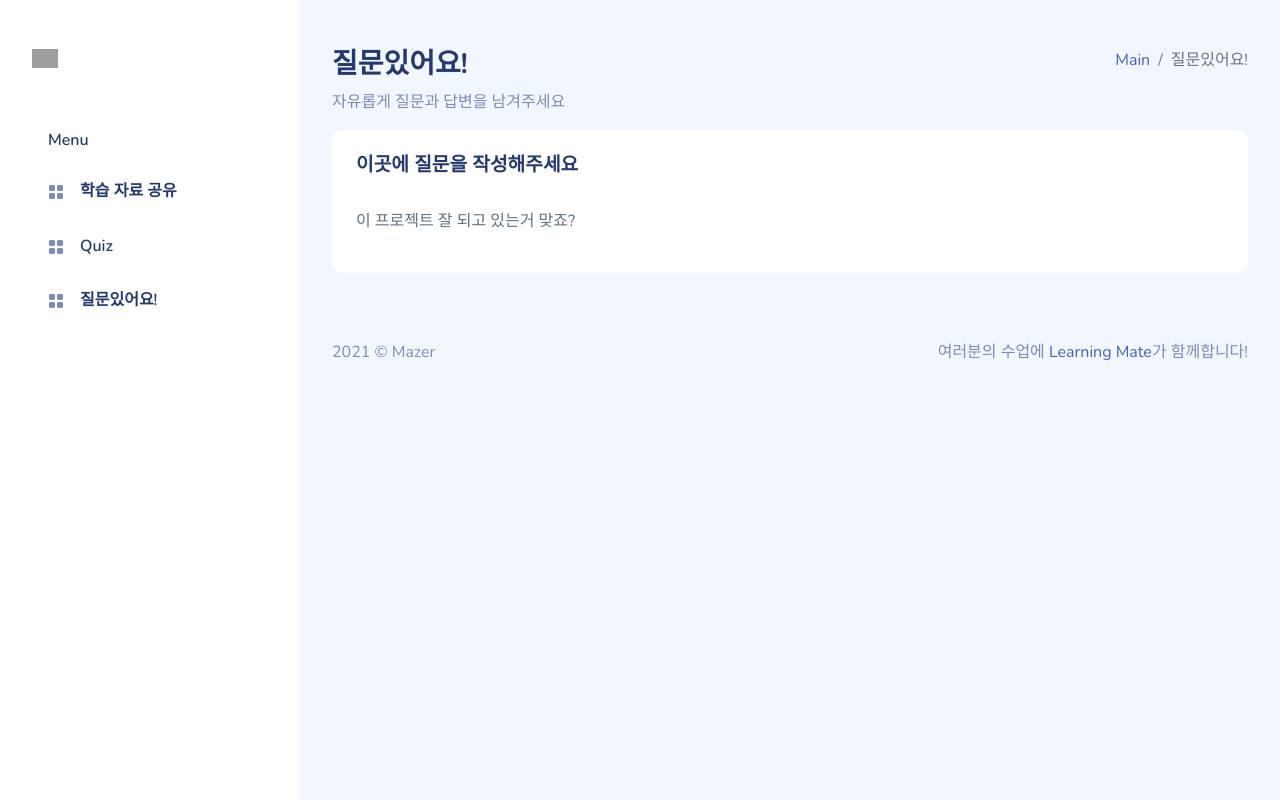
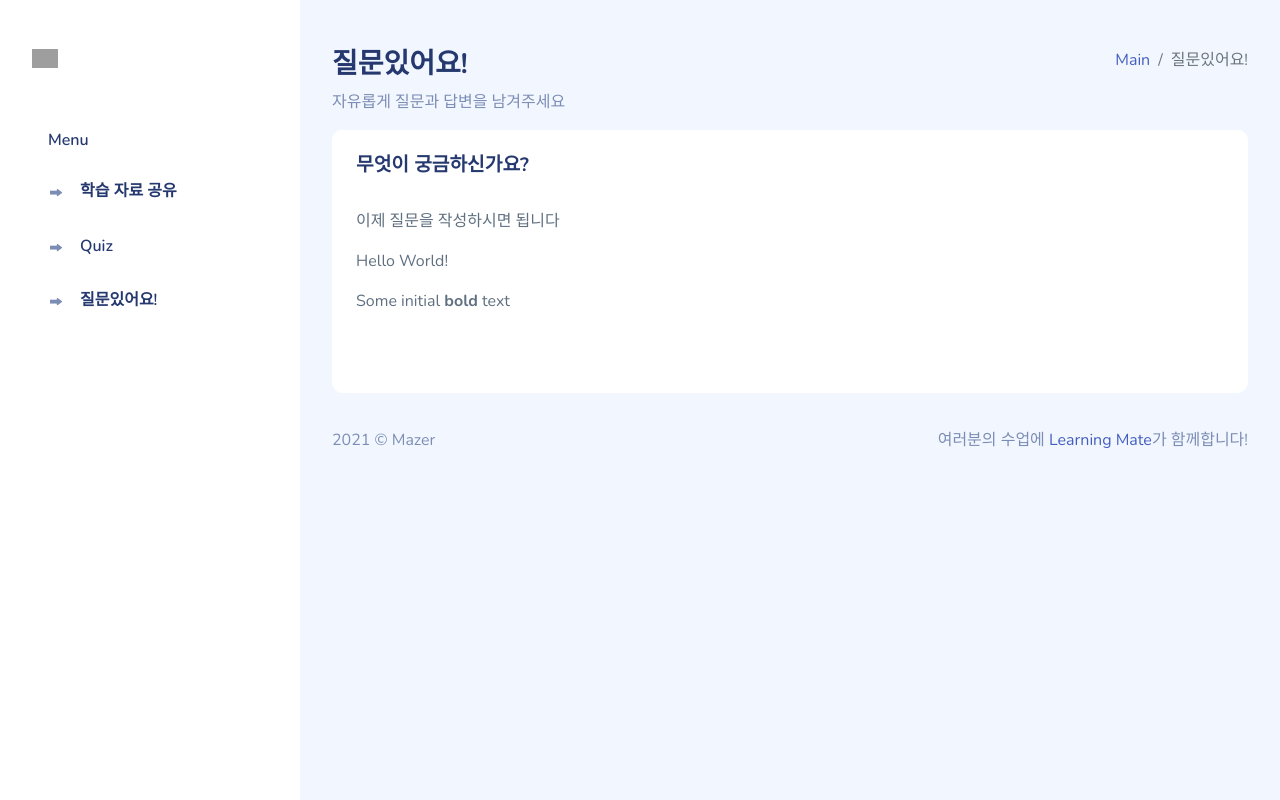
Before and after one commit to eleeje97/learning-mate, a Django app: template dailyclass/templates/dailyclass/question_form.html in a window 1280 px wide. Run offline with Django 4.2, Linux system fonts and the light colour scheme; the template is opened without the code that fills it, so the values that code supplies are empty; some libraries are stand-ins or nearby versions; some web fonts are replaced; grey boxes are pictures that could not be loaded.

Commit message:
dailyclass question_form editor

```diff
--- a/dailyclass/admin.py
+++ b/dailyclass/admin.py
@@ -1,4 +1,5 @@
 from django.contrib import admin
-from .models import Post
+from .models import QnA, QnA_answer
 
-admin.site.register(Post)
+admin.site.register(QnA)
+admin.site.register(QnA_answer)
--- a/dailyclass/templates/dailyclass/question_form.html
+++ b/dailyclass/templates/dailyclass/question_form.html
@@ -9,12 +9,16 @@
 
     <link rel="preconnect" href="https://fonts.gstatic.com">
     <link href="https://fonts.googleapis.com/css2?family=Nunito:wght@300;400;600;700;800&display=swap" rel="stylesheet">
-    <link rel="stylesheet" href="{% static 'css/bootstrap.css' %}">
+    <link rel="stylesheet" href="{% static 'assets/css/bootstrap.css' %}">
 
-    <link rel="stylesheet" href="assets/vendors/perfect-scrollbar/perfect-scrollbar.css">
-    <link rel="stylesheet" href="{% static 'css/bootstrap-icons.css' %}">
-    <link rel="stylesheet" href="{% static 'css/app.css' %}">
-    <link rel="shortcut icon" href="assets/images/favicon.svg" type="image/x-icon">
+    <link rel="stylesheet" href="{% static 'assets/vendors/quill/quill.bubble.css' %}">
+    <link rel="stylesheet" href="{% static 'assets/vendors/quill/quill.snow.css' %}">
+
+    <link rel="stylesheet" href="{% static 'assets/vendors/perfect-scrollbar/perfect-scrollbar.css' %}">
+    <link rel="stylesheet" href="{% static 'assets/vendors/bootstrap-icons/bootstrap-icons.css' %}">
+    <link rel="stylesheet" href="{% static 'assets/css/app.css' %}">
+    <link rel="shortcut icon" href="{% static 'assets/images/favicon.svg' %}" type="image/x-icon">
+
 </head>
 
 <body>
@@ -24,7 +28,7 @@
                 <div class="sidebar-header">
                     <div class="d-flex justify-content-between">
                         <div class="logo">
-                            <a href="index.html"><img src="assets/images/logo/logo.png" alt="Logo" srcset=""></a>
+                            <a href="index.html"><img src="{% static 'assets/images/logo/logo.png' %}" alt="Logo" srcset=""></a>
                         </div>
                         <div class="toggler">
                             <a href="#" class="sidebar-hide d-xl-none d-block"><i class="bi bi-x bi-middle"></i></a>
@@ -86,17 +90,16 @@
                     </div>
                 </div>
                 <section class="section">
-                    <div class="row">
-                        <div class="col-12">
-                            <div class="card">
-                                <div class="card-header">
-                                    <h4 class="card-title">이곳에 질문을 작성해주세요</h4>
-                                </div>
-                                <div class="card-body">
-                                    <div id="editor">
-                                        <p>이 프로젝트 잘 되고 있는거 맞죠?</p>
-                                    </div>
-                                </div>
+                    <div class="card">
+                        <div class="card-header">
+                            <h4 class="card-title">무엇이 궁금하신가요?</h4>
+                        </div>
+                        <div class="card-body">
+                            <p>이제 질문을 작성하시면 됩니다</p>
+                            <div id="full">
+                                <p>Hello World!</p>
+                                <p>Some initial <strong>bold</strong> text</p>
+                                <p><br></p>
                             </div>
                         </div>
                     </div>
@@ -115,20 +118,14 @@
             </footer>
         </div>
     </div>
-    <script src="assets/vendors/perfect-scrollbar/perfect-scrollbar.min.js"></script>
-    <script src="assets/js/bootstrap.bundle.min.js"></script>
+    <script src="{% static 'assets/vendors/perfect-scrollbar/perfect-scrollbar.min.js' %}"></script>
+    <script src="{% static 'assets/js/bootstrap.bundle.min.js' %}"></script>
 
-    <script src="assets/vendors/ckeditor/ckeditor.js"></script>
+    <script src="{% static 'assets/vendors/quill/quill.core.js' %}"></script>
+    <script src="{% static 'assets/vendors/quill/quill.min.js' %}"></script>
+    <script src="{% static 'assets/js/pages/form-editor.js' %}"></script>
 
-    <script>
-        ClassicEditor
-            .create(document.querySelector('#editor'))
-            .catch(error => {
-                console.error(error);
-            });
-    </script>
-
-    <script src="assets/js/main.js"></script>
+    <script src="{% static 'assets/js/main.js' %}"></script>
 </body>
 
 </html>
```
